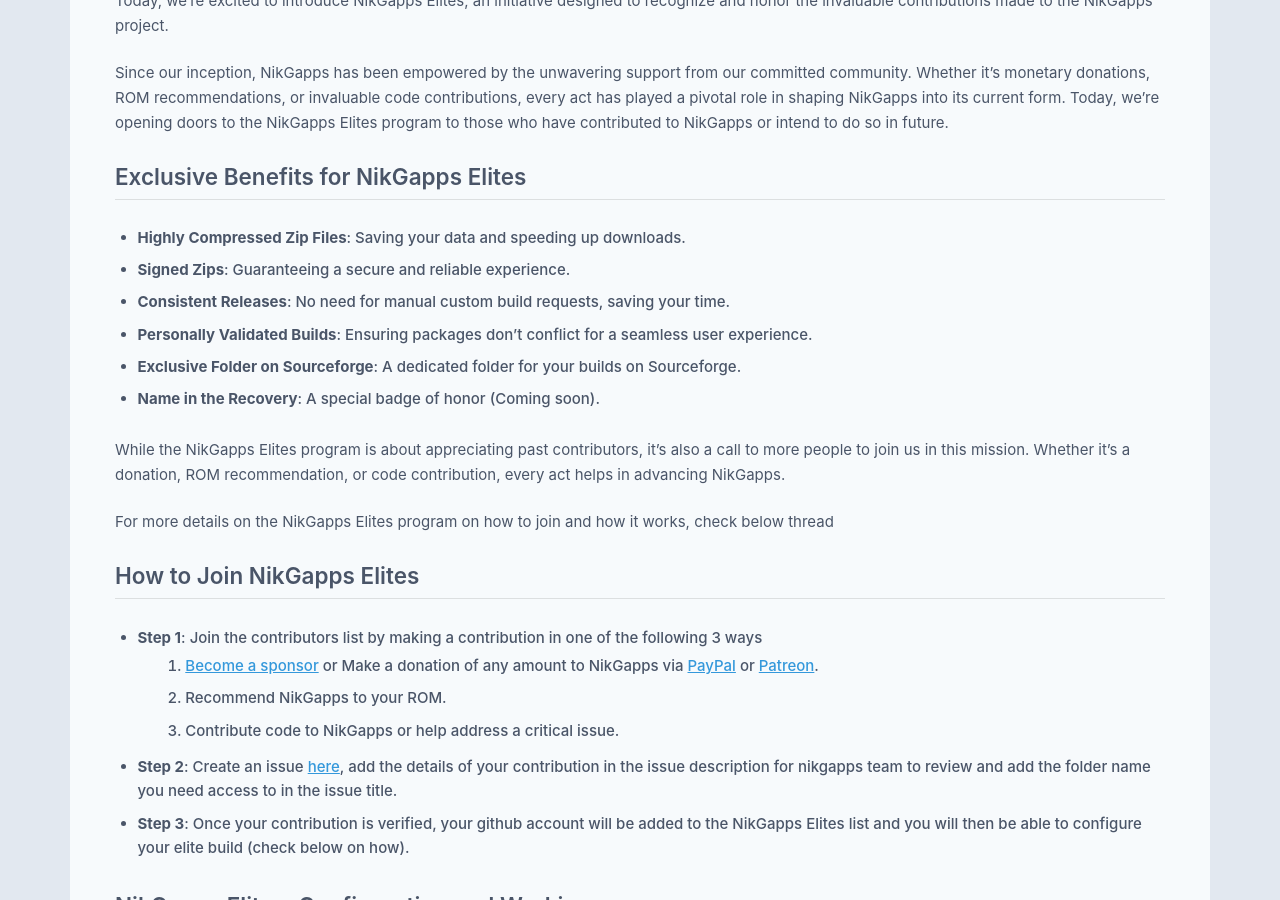
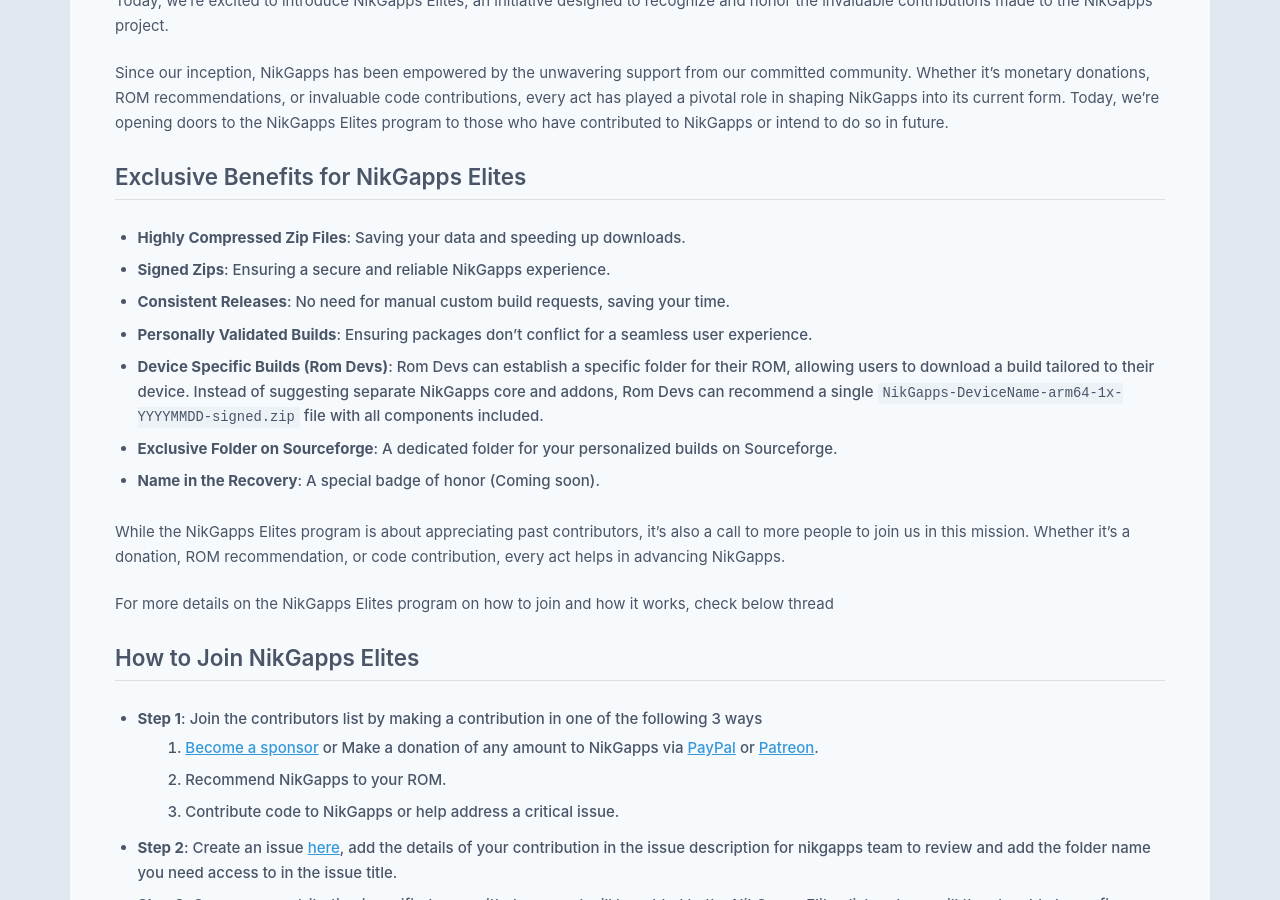
Before and after one commit to nikgapps/nikgapps.github.io, a Jekyll site: the page built from _posts/2023-06-08-NikGapps-Elites.md, in a window 1280 px wide and 900 px high, scrolled down 686 px. Built offline with Jekyll 4.4.1, drawn with Linux system fonts in a browser that asks for light colours; some web fonts are replaced.

Commit message:
Add another benefit

```diff
--- a/_posts/2023-06-08-NikGapps-Elites.md
+++ b/_posts/2023-06-08-NikGapps-Elites.md
@@ -20,10 +20,11 @@
 ## Exclusive Benefits for NikGapps Elites
 
 - **Highly Compressed Zip Files**: Saving your data and speeding up downloads.
-- **Signed Zips**: Guaranteeing a secure and reliable experience.
+- **Signed Zips**: Ensuring a secure and reliable NikGapps experience.
 - **Consistent Releases**: No need for manual custom build requests, saving your time.
 - **Personally Validated Builds**: Ensuring packages don’t conflict for a seamless user experience.
-- **Exclusive Folder on Sourceforge**: A dedicated folder for your builds on Sourceforge.
+- **Device Specific Builds (Rom Devs)**: Rom Devs can establish a specific folder for their ROM, allowing users to download a build tailored to their device. Instead of suggesting separate NikGapps core and addons, Rom Devs can recommend a single `NikGapps-DeviceName-arm64-1x-YYYYMMDD-signed.zip` file with all components included.
+- **Exclusive Folder on Sourceforge**: A dedicated folder for your personalized builds on Sourceforge.
 - **Name in the Recovery**: A special badge of honor (Coming soon).
 
 While the NikGapps Elites program is about appreciating past contributors, it's also a call to more people to join us in this mission. Whether it's a donation, ROM recommendation, or code contribution, every act helps in advancing NikGapps.
```
